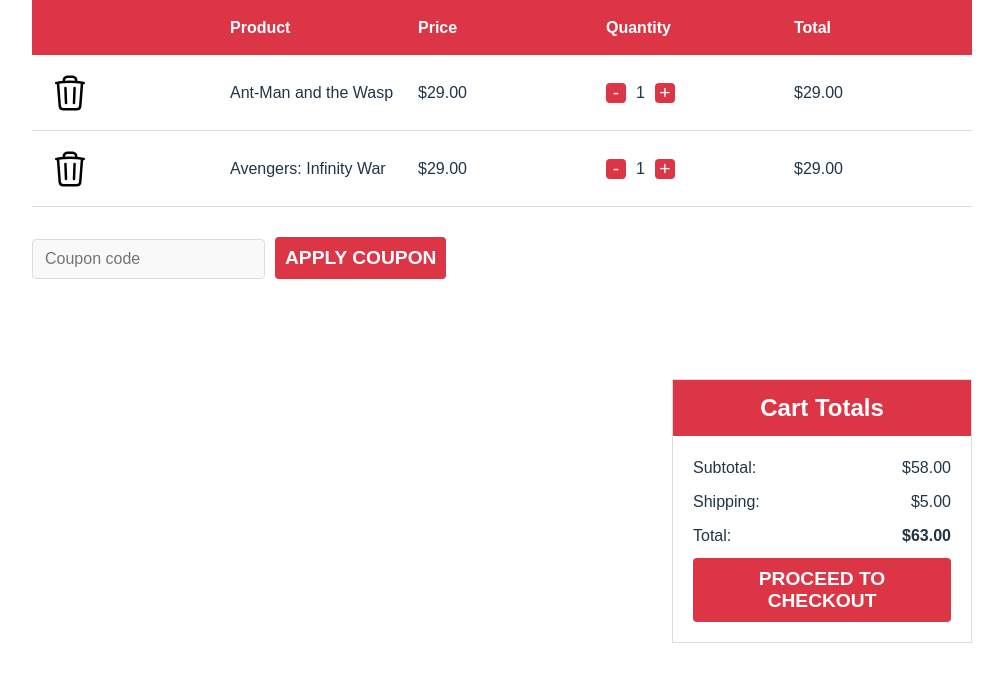
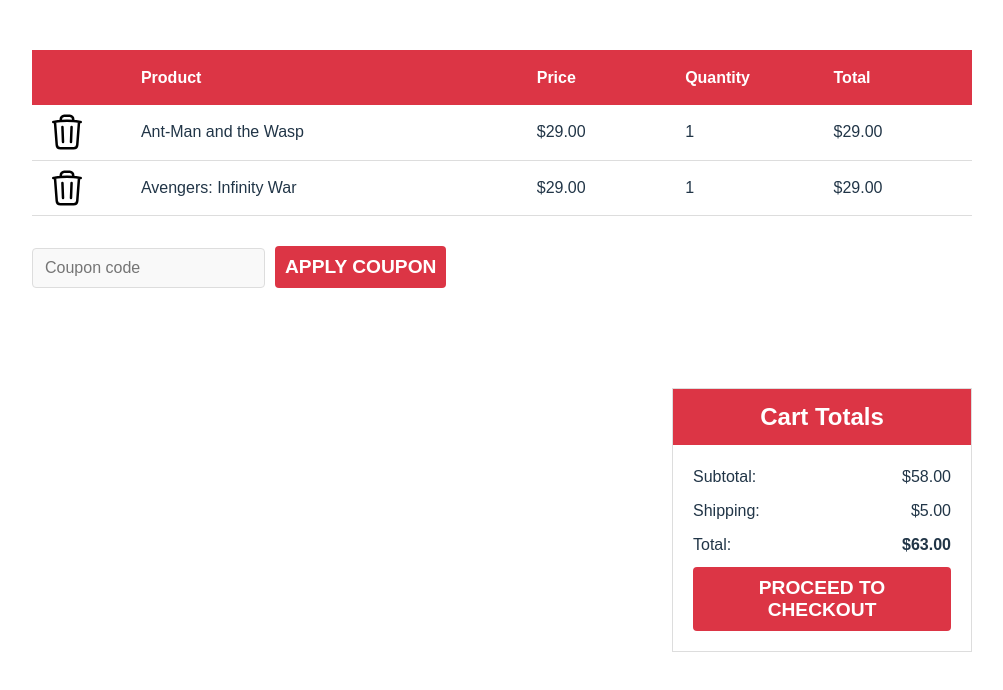
Before and after one commit to chicuongvo/movie-box, a React (Vite) app: page /cart in a window 1280 px wide. Shown: the top 690 px of the page, without its empty margins (138-1141 px from the left). Built offline with nearby package versions, Linux system fonts and the light colour scheme.

Commit message:
Xóa quantity

```diff
--- a/src/components/CartItem/CartItem.module.css
+++ b/src/components/CartItem/CartItem.module.css
@@ -12,8 +12,8 @@
   display: flex;
   justify-content: center;
   align-items: center;
-  width: 55px; /* Kích thước nút lớn hơn */
-  height: 55px;
+  width: 50px;
+  height: 0px;
   background-color: white;
   color: black;
   border: none;
@@ -22,7 +22,7 @@
 }
 
 .removeButton svg {
-  width: 40px; /* Kích thước icon lớn hơn */
+  width: 40px;
   height: 40px;
 }
 
@@ -37,32 +37,6 @@
   vertical-align: middle;
 }
 
-.quantity {
-  display: flex; /* Dùng Flexbox */
-  justify-content: left; /* Căn giữa theo chiều ngang */
-  align-items: center; /* Căn giữa theo chiều dọc */
-  gap: 10px; /* Khoảng cách giữa các phần tử */
-  height: 75px; /* Đảm bảo chiều cao bằng với các ô khác */
-  margin-left: 0px;
-}
-.quantityButton {
-  background-color: #dc3545;
-  color: white;
-  border: none;
-  padding: 5px 10px;
-  cursor: pointer;
-  border-radius: 4px;
-  width: 20px;
-  height: 20px;
-  display: flex; /* Sử dụng flexbox để căn giữa */
-  justify-content: center; /* Căn giữa theo chiều ngang */
-  align-items: center; /* Căn giữa theo chiều dọc */
-}
-
-.quantityButton:hover {
-  background-color: #c82333;
-}
-
 td,
 tr {
   height: 55px;
--- a/src/components/CartItem/CartItem.tsx
+++ b/src/components/CartItem/CartItem.tsx
@@ -6,24 +6,11 @@
     id: number;
     name: string;
     price: number;
-    quantity: number;
   };
-  updateQuantity: (id: number, quantity: number) => void;
   removeItem: (id: number) => void;
 }
 
-const CartItem: React.FC<CartItemProps> = ({
-  product,
-  updateQuantity,
-  removeItem,
-}) => {
-  const handleQuantityChange = (increment: number) => {
-    const newQuantity = product.quantity + increment;
-    if (newQuantity >= 1) {
-      updateQuantity(product.id, newQuantity);
-    }
-  };
-
+const CartItem: React.FC<CartItemProps> = ({ product, removeItem }) => {
   return (
     <tr className={styles.cartItem}>
       <td className={styles.remove}>
@@ -49,24 +36,8 @@
       </td>
       <td className={styles.product}>{product.name}</td>
       <td className={styles.price}>${product.price.toFixed(2)}</td>
-      <td className={styles.quantity}>
-        <button
-          onClick={() => handleQuantityChange(-1)}
-          className={styles.quantityButton}
-        >
-          -
-        </button>
-        <span>{product.quantity}</span>
-        <button
-          onClick={() => handleQuantityChange(1)}
-          className={styles.quantityButton}
-        >
-          +
-        </button>
-      </td>
-      <td className={styles.total}>
-        ${(product.price * product.quantity).toFixed(2)}
-      </td>
+      <td className={styles.quantity}>1</td>
+      <td className={styles.total}>${product.price.toFixed(2)}</td>
     </tr>
   );
 };
--- a/src/components/CheckoutPage/CheckoutPage.module.css
+++ b/src/components/CheckoutPage/CheckoutPage.module.css
@@ -95,6 +95,7 @@
 
 .paymentSection {
   background-color: #f9f9f9;
+  height: 170px;
 }
 .checkoutContainer {
   width: 100%;
@@ -115,11 +116,9 @@
   color: #333;
 }
 
-/* Payment Options Styling */
-
 .paymentOption {
   display: flex;
-  align-items: center; /* Căn giữa checkbox và text theo chiều dọc */
+  align-items: center;
   padding: 10px;
   border-radius: 8px;
   transition: border-color 0.3s ease;
@@ -129,52 +128,50 @@
 .radioInput {
   appearance: none;
   -webkit-appearance: none;
-  width: 17px;
-  height: 17px;
-  border: 2px solid #ccc;
+  width: 16px;
+  height: 16px;
+  border: 3.5px solid #ccc;
   border-radius: 50%;
   background-color: #f9f9f9;
-  margin-right: 10px; /* Khoảng cách giữa checkbox và văn bản */
+  margin-right: 10px;
   cursor: pointer;
   position: relative;
   outline: none;
 
   display: flex;
-  align-items: center; /* Căn giữa nội dung trong checkbox */
-  justify-content: center; /* Căn giữa dấu tick trong checkbox */
+  align-items: center;
+  justify-content: center;
 }
 
-/* Khi checkbox được chọn */
 .radioInput:checked {
-  background-color: #ccc; /* Nền trắng */
-  border-color: #ccc; /* Viền màu đen */
+  background-color: #ccc;
+  border-color: #ccc;
 }
 
-/* Hiển thị dấu tick khi chọn */
 .radioInput:checked::after {
   content: "";
   display: block;
   width: 10px;
   height: 10px;
   border-radius: 50%;
-  background-color: #ccc; /* Dấu tick màu đen */
+  background-color: #ccc;
 }
 
 .paymentLabel {
   font-weight: bold;
-  color: #333;
-  font-size: 16px; /* Kích thước chữ */
+  color: #d81b2a;
+  font-size: 17px;
 }
 
-/* Description Styling */
 .paymentDescription {
-  font-size: 14px;
-  color: #666;
+  font-size: 14.5px;
+  color: black;
   margin-top: 5px;
+  margin-left: 36px;
+  margin-bottom: 5px;
   line-height: 1.5;
 }
 
-/* Payment Icons Styling */
 .paymentIcons {
   display: flex;
   gap: 10px;
@@ -191,42 +188,42 @@
   align-items: center;
   gap: 10px;
   margin-bottom: 20px;
-  font-size: 14px; /* Kích thước chữ */
+  font-size: 14px;
   background-color: white;
 }
 
 .checkboxLabel input {
-  -webkit-appearance: none; /* Xóa kiểu mặc định của checkbox */
+  -webkit-appearance: none;
   -moz-appearance: none;
   appearance: none;
-  background-color: #f9f9f9; /* Nền trắng */
+  background-color: #f9f9f9;
   width: 15px;
   height: 15px;
-  border-radius: 4px; /* Góc bo tròn (nếu cần) */
+  border-radius: 4px;
   display: inline-block;
-  cursor: pointer; /* Hiển thị con trỏ dạng "hand" */
+  cursor: pointer;
   position: relative;
-  transition: all 0.2s ease; /* Hiệu ứng mượt */
+  transition: all 0.2s ease;
   border: 1px solid #ddd;
 }
 
 .checkboxLabel input:checked {
-  background-color: white; /* Nền vẫn giữ màu trắng */
+  background-color: white;
 }
 
 .checkboxLabel input:checked::after {
-  content: "✔"; /* Dấu tick */
+  content: "✔";
   position: absolute;
   top: 50%;
   left: 50%;
   transform: translate(-50%, -50%);
-  color: black; /* Dấu tick màu đen */
-  font-size: 12px; /* Kích thước dấu tick */
+  color: black;
+  font-size: 12px;
   font-weight: bold;
 }
 
 .checkboxLabel:hover input {
-  border-color: gray; /* Thay đổi màu viền khi hover (tùy chọn) */
+  border-color: gray;
 }
 
 .placeOrderButton {
--- a/src/components/CheckoutPage/CheckoutPage.tsx
+++ b/src/components/CheckoutPage/CheckoutPage.tsx
@@ -323,17 +323,24 @@
                 name="payment"
                 className={styles.radioInput}
               />
-              <span className={styles.paymentLabel}>COD</span>
-              <p className={styles.paymentDescription}></p>
+              <span className={styles.paymentLabel}>
+                COD (Cash on Delivery)
+              </span>
             </label>
+            <p className={styles.paymentDescription}>
+              Pay directly when the product is delivered.
+            </p>
             <label className={styles.paymentOption}>
               <input
                 type="radio"
                 name="payment"
                 className={styles.radioInput}
               />
-              <span className={styles.paymentLabel}>Banking</span>
+              <span className={styles.paymentLabel}>Banking Transfer</span>
             </label>
+            <p className={styles.paymentDescription}>
+              Click here to get the QR code.
+            </p>
           </div>
         </div>
       </div>
--- a/src/pages/Cart/Cart.module.css
+++ b/src/pages/Cart/Cart.module.css
@@ -5,6 +5,7 @@
   gap: 20px;
   margin-left: 170px;
   margin-right: 170px;
+  margin-top: 50px;
 }
 
 .cartTableSection {
@@ -119,3 +120,22 @@
 .checkoutButton:hover {
   background-color: #c82333;
 }
+
+.colRemoveButton {
+  width: 10%;
+}
+.colProduct {
+  width: 40%;
+}
+
+.colPrice {
+  width: 15%;
+}
+
+.colQuantity {
+  width: 15%;
+}
+
+.colTotal {
+  width: 15%;
+}
--- a/src/pages/Cart/Cart.tsx
+++ b/src/pages/Cart/Cart.tsx
@@ -7,7 +7,6 @@
   id: number;
   name: string;
   price: number;
-  quantity: number;
 }
 
 const Cart: React.FC = () => {
@@ -16,9 +15,8 @@
       id: 1,
       name: "Ant-Man and the Wasp",
       price: 29.0,
-      quantity: 1,
     },
-    { id: 2, name: "Avengers: Infinity War", price: 29.0, quantity: 1 },
+    { id: 2, name: "Avengers: Infinity War", price: 29.0 },
   ]);
 
   const [couponCode, setCouponCode] = useState("");
@@ -31,18 +29,9 @@
     { code: "FREESHIP", discount: 5 },
   ];
 
-  const subtotal = cart.reduce(
-    (total, item) => total + item.price * item.quantity,
-    0
-  );
+  const subtotal = cart.reduce((total, item) => total + item.price, 0);
 
   const total = subtotal + 5 - discount;
-
-  const updateQuantity = (id: number, quantity: number) => {
-    setCart((prevCart) =>
-      prevCart.map((item) => (item.id === id ? { ...item, quantity } : item))
-    );
-  };
 
   const removeItem = (id: number) => {
     setCart((prevCart) => prevCart.filter((item) => item.id !== id));
@@ -64,6 +53,7 @@
       <div className={styles.cartTableSection}>
         <table className={styles.cartTable}>
           <colgroup>
+            <col className={styles.colRemoveButton} />
             <col className={styles.colProduct} />
             <col className={styles.colPrice} />
             <col className={styles.colQuantity} />
@@ -83,7 +73,6 @@
               <CartItem
                 key={product.id}
                 product={product}
-                updateQuantity={updateQuantity}
                 removeItem={removeItem}
               />
             ))}
```
